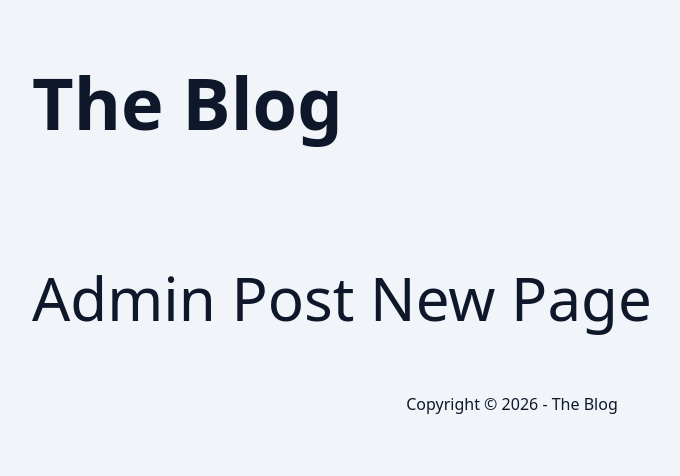
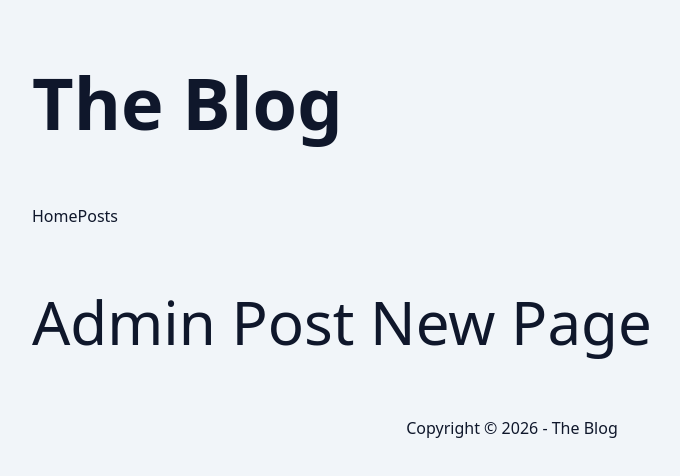
Before and after one commit to Wesley-Breno/blog-with-react, a Next.js app: page /admin/post/new in a window 1280 px wide. Shown: the top 476 px of the page, without its empty margins (128-808 px from the left). Built offline with nearby package versions, Linux system fonts and the light colour scheme.

Commit message:
class 173

```diff
--- /dev/null
+++ b/app/admin/post/layout.tsx
@@ -0,0 +1,14 @@
+import { MenuAdmin } from "@/app/components/admin/MenuAdmin";
+
+type AdminPostLayoutProps = {
+  children: React.ReactNode;
+};
+
+export default function AdminPostLayout({
+  children,
+}: Readonly<AdminPostLayoutProps>) {
+  return <>
+  <MenuAdmin />
+  {children}
+  </>;
+}
--- /dev/null
+++ b/app/components/admin/MenuAdmin/index.tsx
@@ -0,0 +1,13 @@
+import Link from "next/link";
+
+export function MenuAdmin() {
+  return (
+    <nav>
+      <a href="/" target="_blank">
+        Home
+      </a>
+
+      <Link href="/admin/post">Posts</Link>
+    </nav>
+  );
+}
```
